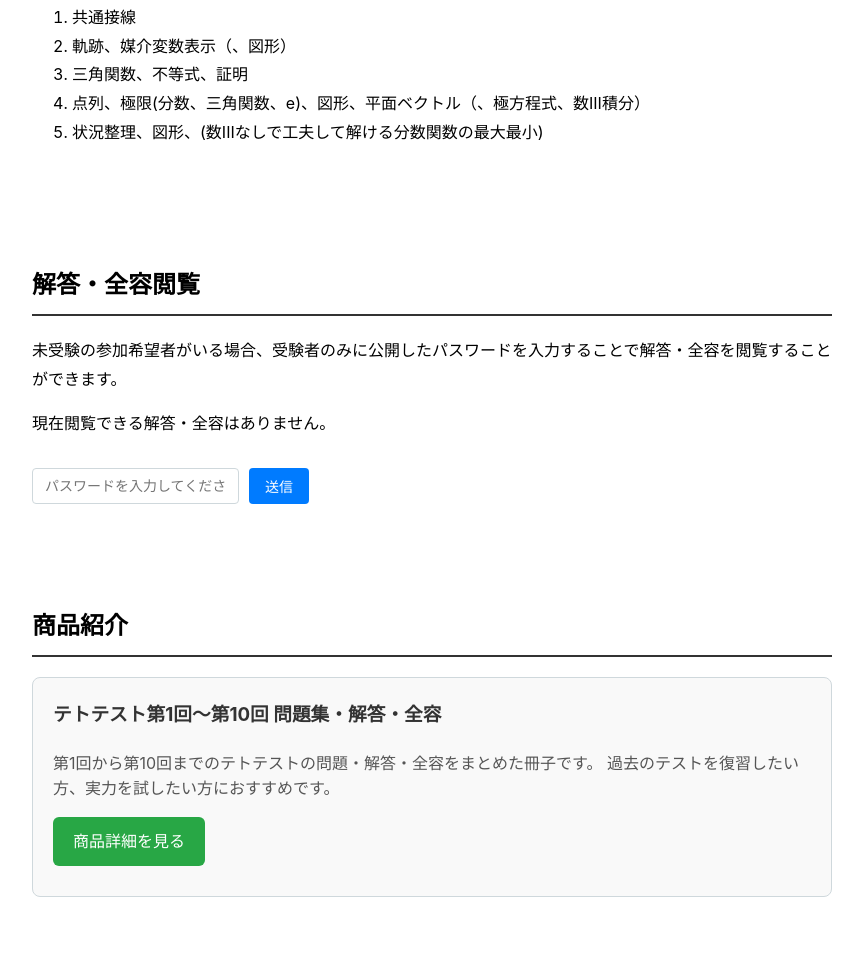
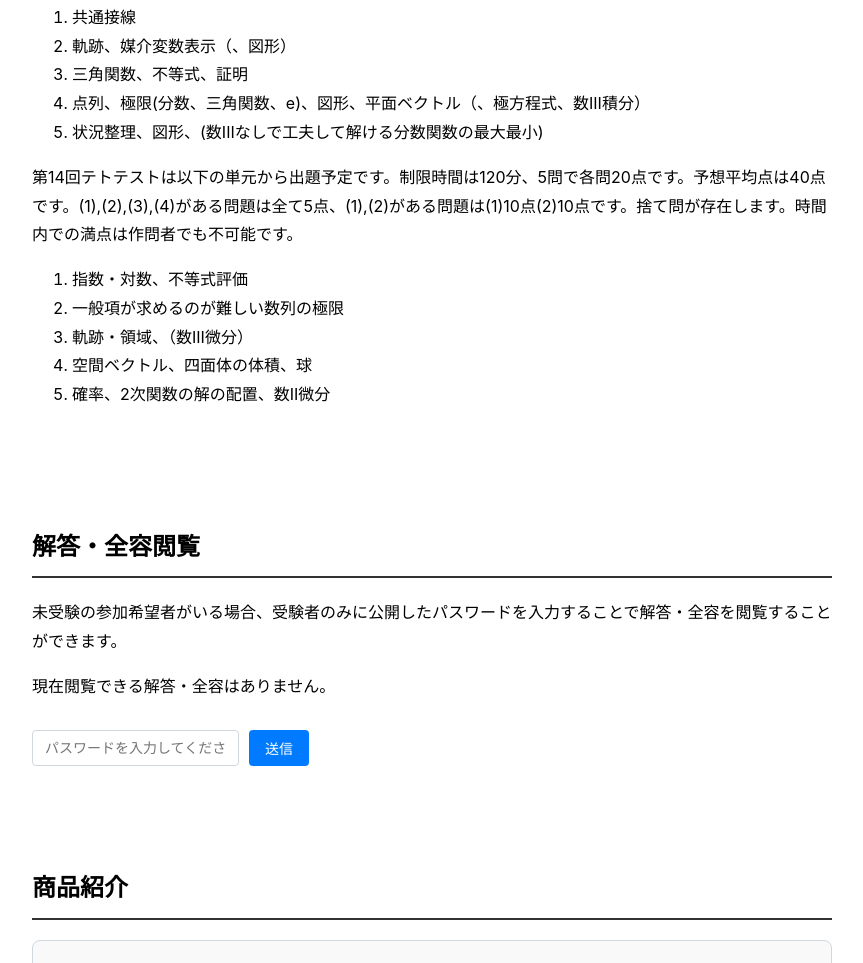
Before and after one commit to xishanben55-dotcom/TeToTe-test, a website: page index.html in a window 1280 px wide. Shown: the part 4405-5368 px from the top of the page, without its empty margins (208-1071 px from the left). Drawn offline with Linux system fonts and the light colour scheme.

Commit message:
Update index.html

```diff
--- a/index.html
+++ b/index.html
@@ -485,6 +485,16 @@
         <li>点列、極限(分数、三角関数、e)、図形、平面ベクトル（、極方程式、数III積分）</li>
         <li>状況整理、図形、(数IIIなしで工夫して解ける分数関数の最大最小)</li>
       </ol>
+      <p>
+        第14回テトテストは以下の単元から出題予定です。制限時間は120分、5問で各問20点です。予想平均点は40点です。(1),(2),(3),(4)がある問題は全て5点、(1),(2)がある問題は(1)10点(2)10点です。捨て問が存在します。時間内での満点は作問者でも不可能です。
+      </p>
+      <ol>
+        <li>指数・対数、不等式評価</li>
+        <li>一般項が求めるのが難しい数列の極限</li>
+        <li>軌跡・領域、（数III微分）</li>
+        <li>空間ベクトル、四面体の体積、球</li>
+        <li>確率、2次関数の解の配置、数II微分</li>
+      </ol>
     </section>
 
     <!-- 解答・全容閲覧 -->
```
